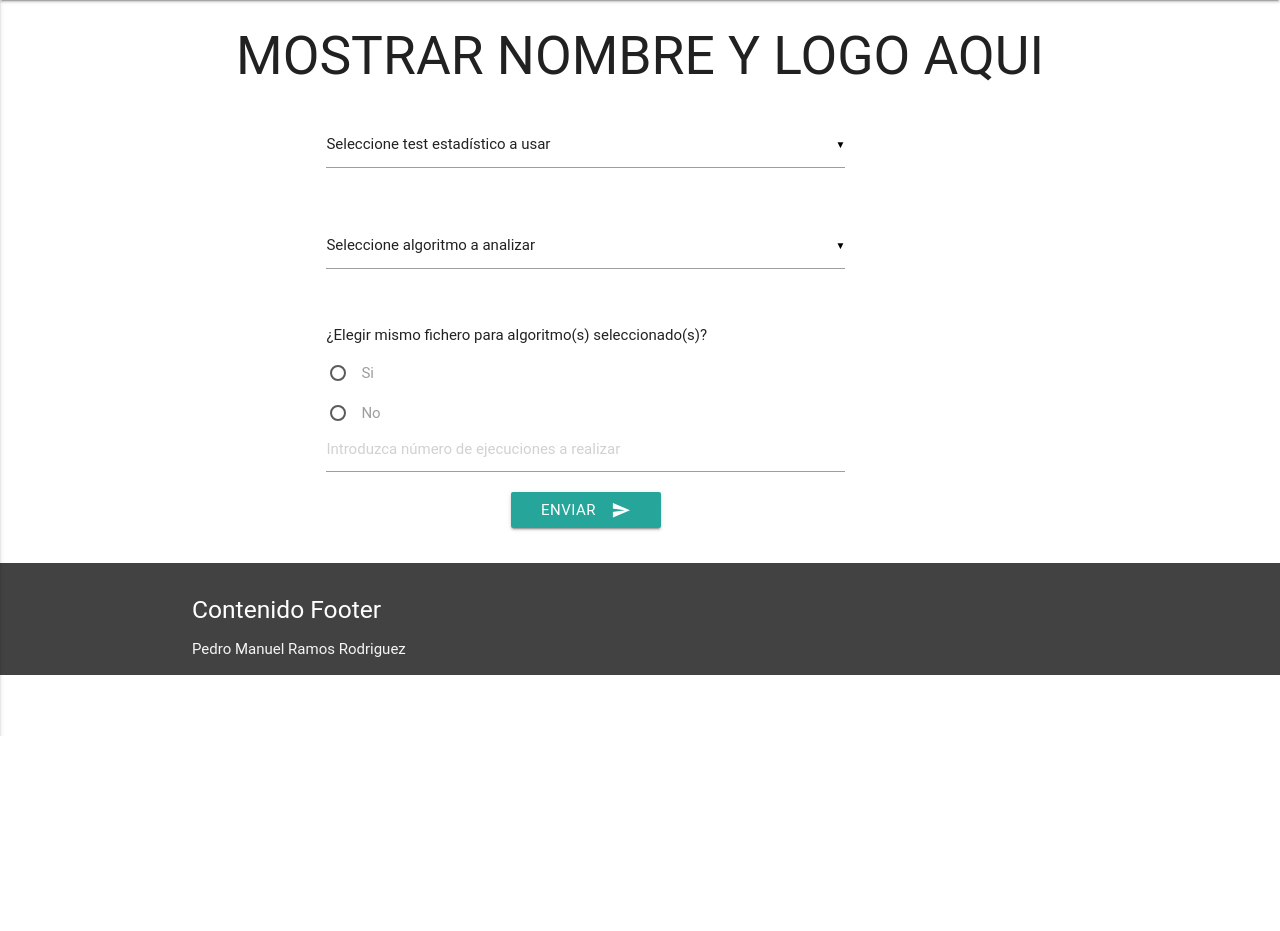
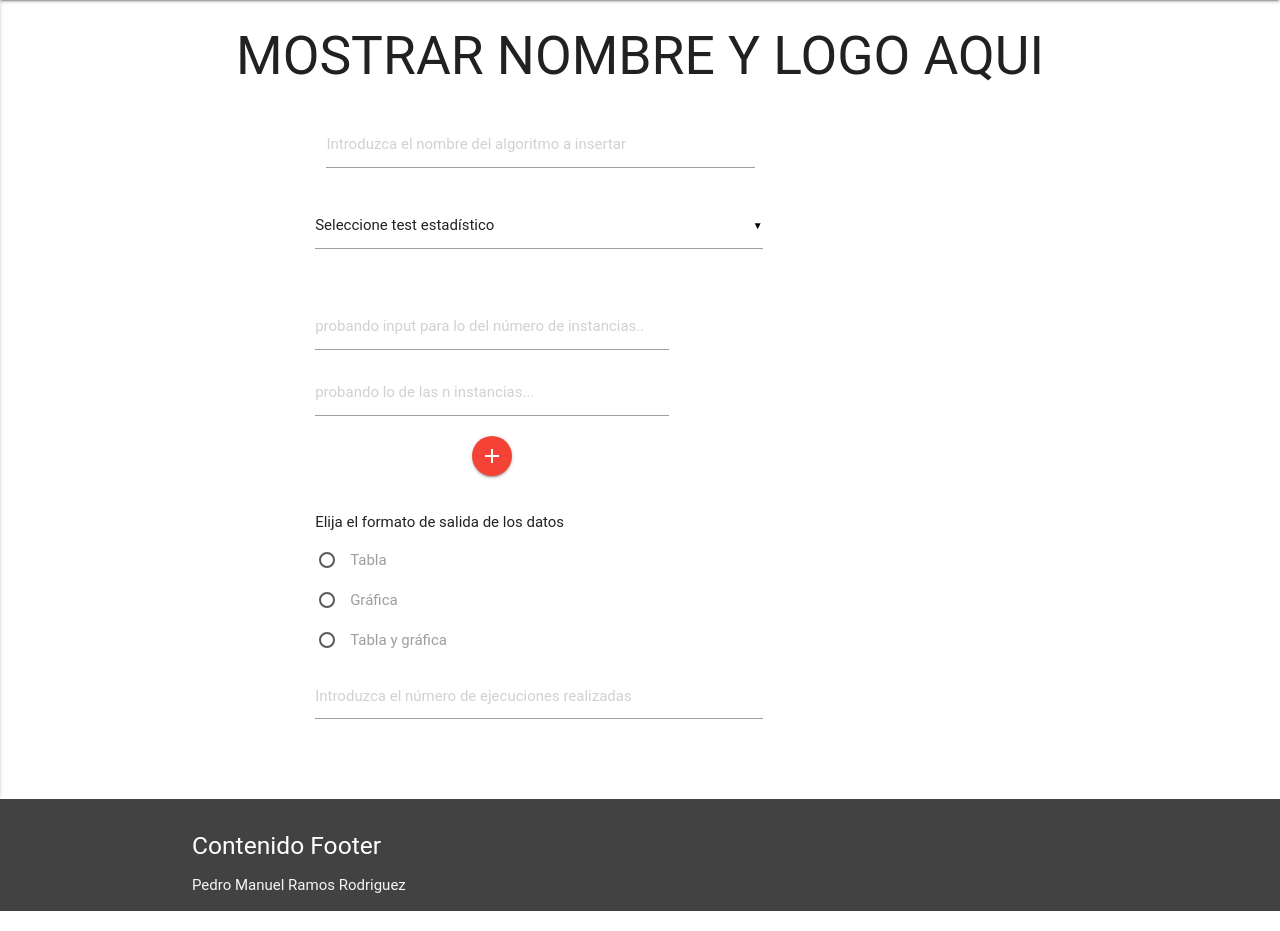
Before and after one commit to PedroRamosRguez/Metanalyze, a Django app: page / in a window 1280 px wide. Shown: the part 64-995 px from the top of the page. Before the commit the page ends 800 px from the top, so only its background shows below. Run offline with Django 3.2, Linux system fonts and the light colour scheme; some libraries are stand-ins or nearby versions; some web fonts are replaced.

Commit message:
Cambiando cosas de la interfaz...

```diff
--- a/app/cargaJsonAlgoritmos.py
+++ b/app/cargaJsonAlgoritmos.py
@@ -1,4 +1,3 @@
-
 import json
 import os
 
--- a/app/templates/app/main.html
+++ b/app/templates/app/main.html
@@ -1,14 +1,5 @@
 <div class="row" >
-  <div class="input-field center col s10">
-    <select id="test">
-      <option value="" disabled selected>Seleccione test estadístico a usar</option>
-      {% for i in test%}
-        <option {{i}}>{{i}}</option>
-      {%endfor%}
-    </select>
-  </div>
-</div>
-<div class="row" >
+<!--
   <div class="input-field center col s10">
     <select multiple id="algoritmos">
       <option value="" disabled selected>Seleccione algoritmo a analizar</option>
@@ -16,23 +7,16 @@
         <option {{j}}>{{j}}</option>
       {%endfor%}
     </select>
-  </div>
-</div>
-<div class="row">
+  </div>-->
   <div class="col s10">
-    <form action="pruebatemplate/" method="post">
-      <div class="mismoFichero">
-        <p>¿Elegir mismo fichero para algoritmo(s) seleccionado(s)?</p>
-        <p>
-          <input class="with-gap" name="group1" type="radio" id="Si"  />
-          <label for="Si">Si</label>
-        </p>
-        <p>
-          <input class="with-gap" name="group1" type="radio" id="No"  />
-          <label for="No">No</label>
-        </p>
-      </div>
-      <div class="file-field input-field" id = "seleccionfichero">
+    <form action="pruebatemplate/" method="post"onsubmit="return false;" >
+      <div class="row" >
+        <div class="input-field center col s10">
+          <input type="text" name="algoritmo" placeholder="Introduzca el nombre del algoritmo a insertar" id="algoritmo" oninput="addalgoritmo()">
+          <button class="btn waves-effect waves-light" type="submit" name="action" id="introduceAlgoritmo">
+            <i class="material-icons right">send</i>
+          </button>
+          <div class="file-field input-field" id = "ficheroPruebas">
             <div class="btn">
               <span>File</span>
               <input type="file">
@@ -40,14 +24,55 @@
             <div class="file-path-wrapper">
               <input class="file-path validate" type="text" placeholder="Selecciona el fichero para ejecutar las pruebas">
             </div>
-      </div>
-      <div id = "ficheromultiple"></div>
-      <input type="text" id="nejecuciones" name="nejecuciones" placeholder="Introduzca número de ejecuciones a realizar">
-
-
             <button class="btn waves-effect waves-light" type="submit" name="action">Enviar
               <i class="material-icons right">send</i>
             </button>
+        </div>
+      </div>
+      <div class="row" >
+        <div class="input-field center col s10">
+          <select multiple id="test">
+            <option value="" disabled selected>Seleccione test estadístico</option>
+            {% for j in test%}
+              <option {{j}}>{{j}}</option>
+            {%endfor%}
+          </select>
+        </div>
+      </div>
+      <div class="row" >
+        <div class="input-field center col s8">
+          <input type="text" name="nInstancia" placeholder="probando input para lo del número de instancias..">
+          <input type="text" name="pruebainstancia" placeholder="probando lo de las n instancias..." id="pruebainstancia"
+          oninput ="compruebaInstancia()">
+          <button class="btn-floating waves-effect waves-light red" type="submit" name="action" id="introduceInstancia">
+            <i class="material-icons right">add</i>
+          </button>
+        </div>
+      </div>
+      <div class="row" >
+        <div class="col s10">
+          <div class="dataoutput">
+            <p>Elija el formato de salida de los datos</p>
+            <p>
+              <input class="with-gap" name="group1" type="radio" id="tabla"  />
+              <label for="tabla">Tabla</label>
+            </p>
+            <p>
+              <input class="with-gap" name="group1" type="radio" id="grafica"  />
+              <label for="grafica">Gráfica</label>
+            </p>
+            <p>
+              <input class="with-gap" name="group1" type="radio" id="tabla-grafica"  />
+              <label for="tabla-grafica">Tabla y gráfica</label>
+            </p>
+          </div>
+        </div>
+      </div>
+      <div class="row" >
+        <div class="col s10">
+          <input type="text" id="nejecuciones" name="nejecuciones" placeholder="Introduzca el número de ejecuciones realizadas">
+        </div>
+      </div>
     </form>
   </div>
 </div>
--- a/appTFG/settings.py
+++ b/appTFG/settings.py
@@ -37,7 +37,6 @@
     'django.contrib.sessions',
     'django.contrib.messages',
     'django.contrib.staticfiles',
-    'materialize'
 )
 
 MIDDLEWARE_CLASSES = (
```
Also changed, not shown: app/templates/app/scripts.html (+106 -2 lines). Lines whose indentation alone changed are shown as unchanged.
